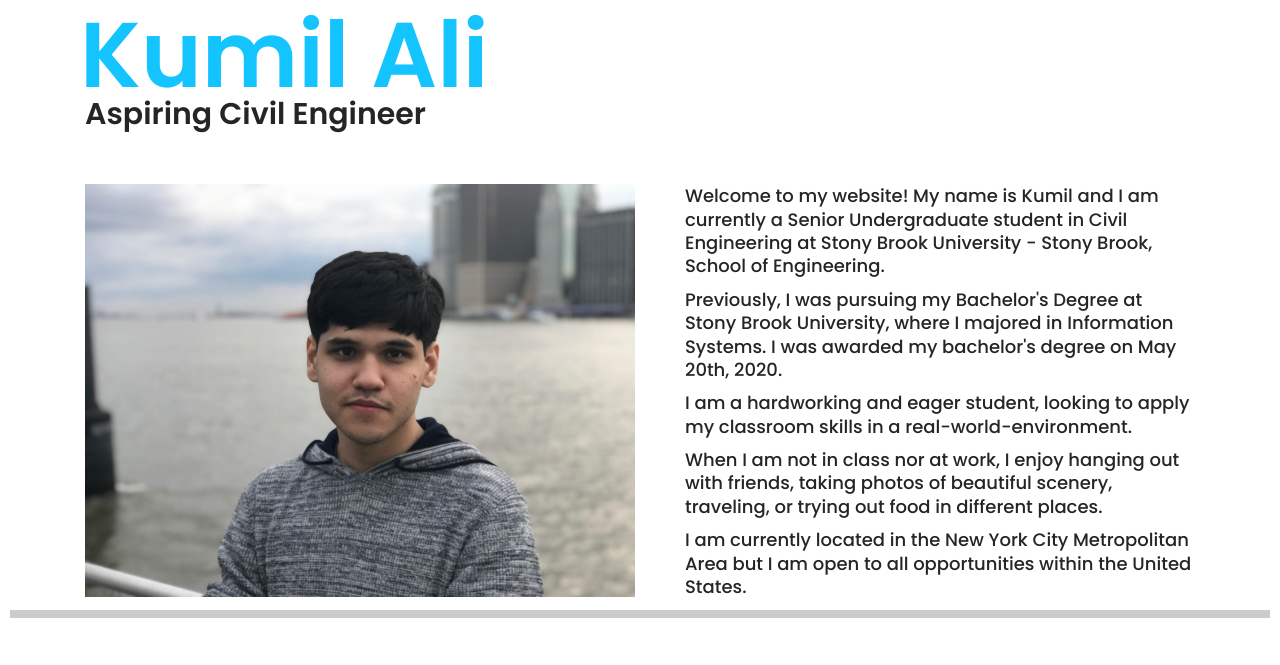
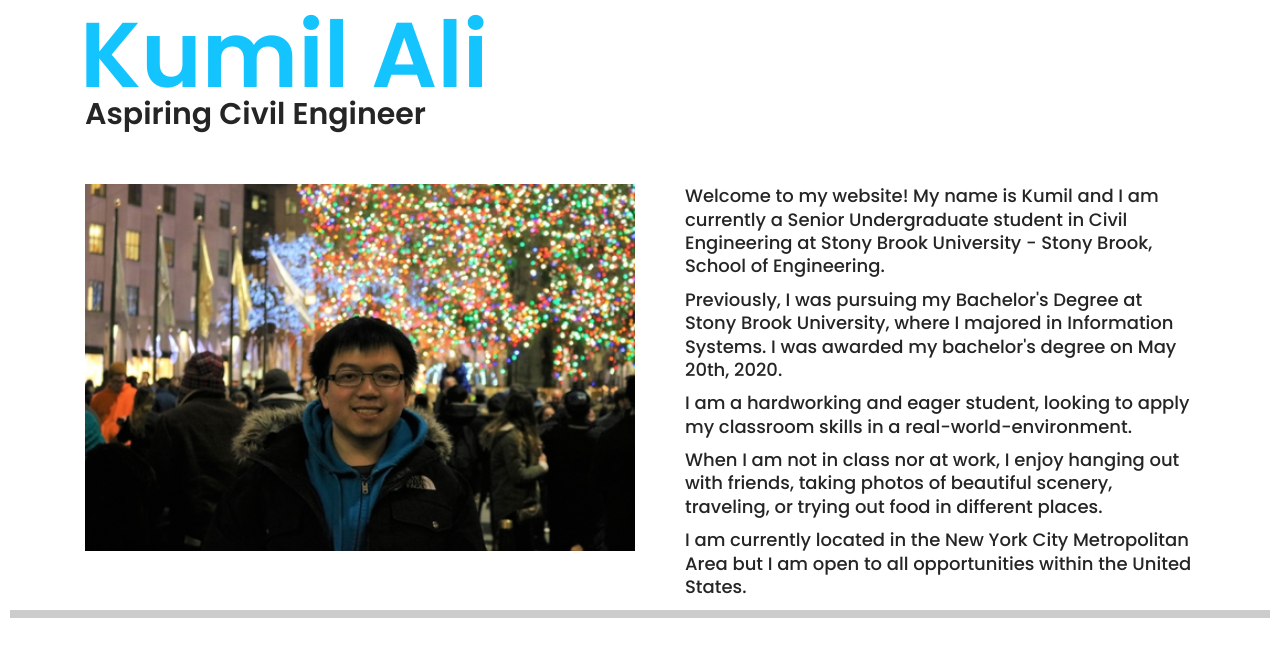
Before and after one commit to kumil-ali/kumil-ali.github.io, a plain HTML site: page index.html in a window 1280 px wide. Shown: the part 135-800 px from the top of the page. Drawn offline with nearby package versions, Linux system fonts and the light colour scheme.

Commit message:
Update index.html

```diff
--- a/index.html
+++ b/index.html
@@ -79,7 +79,7 @@
                      Aspiring Civil Engineer
                   </h4>
                   <div class="wow fadeIn" data-wow-delay="500ms">
-                     <img src="img/KumilAli_Image.jpg" alt="" width="600" height="600">
+                     <img src="img/last.jpg" alt="" width="600" height="600">
                   </div>
                   <div class="row description">
                      <h5 class="wow fadeIn clearfix" data-wow-delay="500ms">Welcome to my website! My name is Kumil and I am currently a Senior Undergraduate student in Civil Engineering at Stony Brook University - Stony Brook, School of Engineering. </h5>
```
